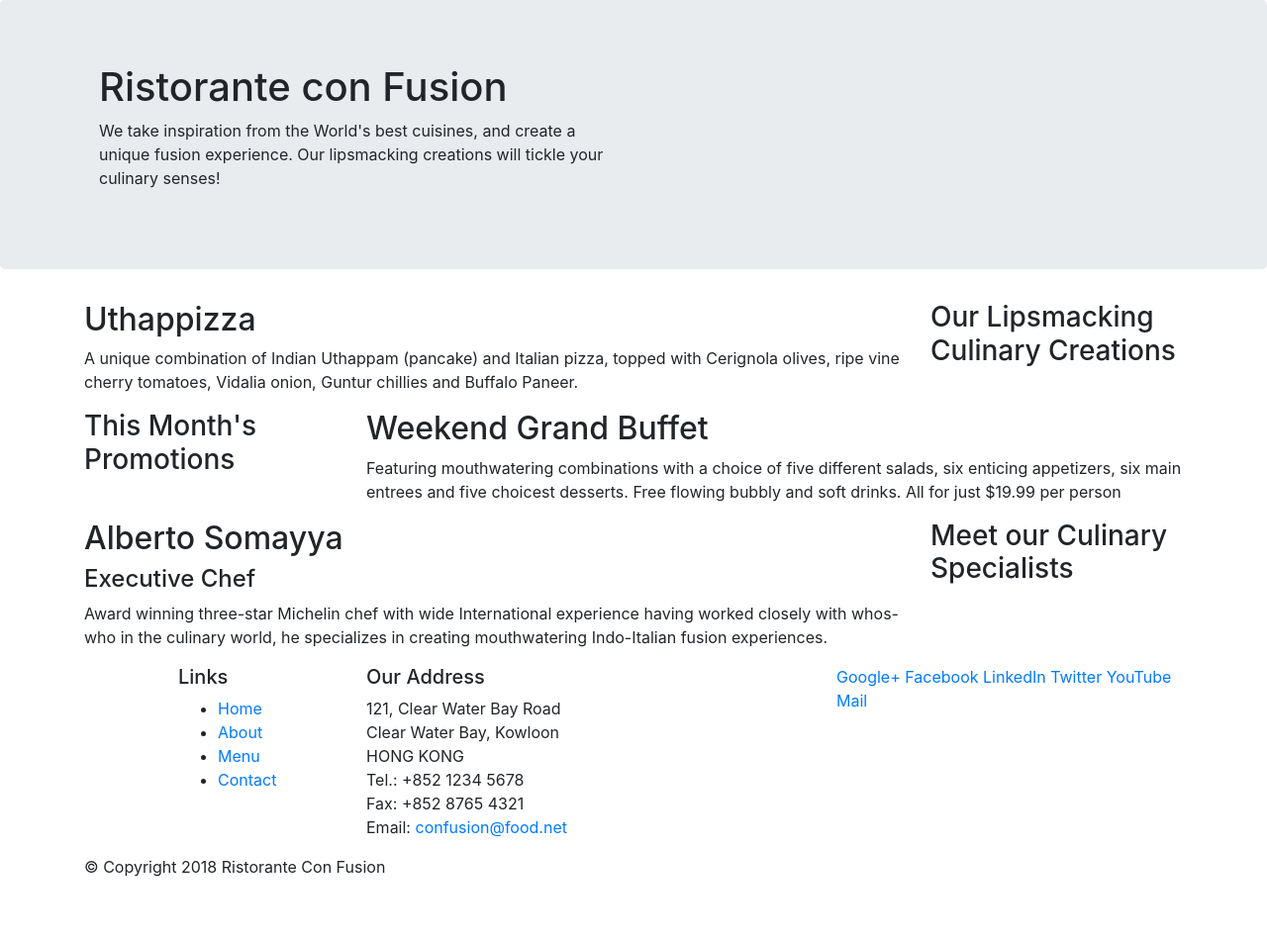
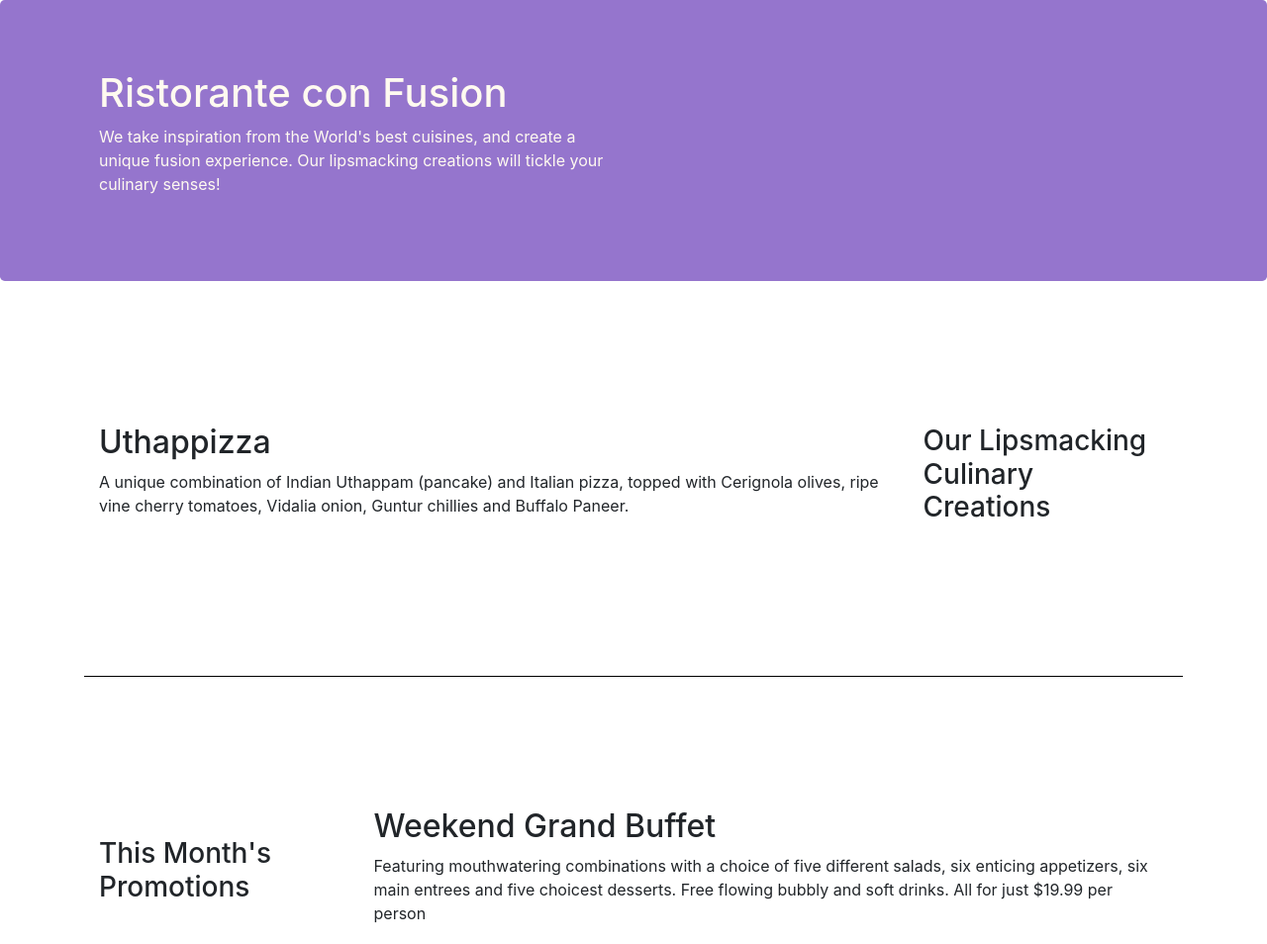
Before and after one commit to developerkshitij2807/bootstrap4, a website: page index.html in a window 1280 px wide. Shown: the top 954 px of the page at 99% size. Before the commit the page ends 904 px from the top, so only its background shows below. Drawn offline with nearby package versions, Linux system fonts and the light colour scheme.

Commit message:
bootstrap-grid-part2

```diff
--- /dev/null
+++ b/css/styles.css
@@ -0,0 +1,31 @@
+
+.row-header{
+    margin: 0px auto;
+    padding: 0px auto;
+}
+
+.row-content{
+    margin: 0px auto;
+    padding: 50px 0px 50px 0px;
+    border-bottom: 1px ridge black;
+    min-height: 400px;
+}
+
+.footer{
+    background-color: #D1C4E9;
+    margin: 0px auto;
+    padding: 20px 0px 20px 0px;
+}
+
+.jumbotron{
+    padding: 70px 30px 70px 30px;
+    margin: 0px auto;
+    background: #9575CD;
+    color: floralwhite;
+}
+
+.address{
+    font-size: 80%;
+    margin: 0px;
+    color: #0f0f0f;
+}
--- a/index.html
+++ b/index.html
@@ -9,26 +9,30 @@
 
     <!-- Bootstrap CSS -->
     <link rel="stylesheet" href="node_modules/bootstrap/dist/css/bootstrap.min.css">
+
+    <!-- Custom CSS-->
+    <link rel="stylesheet" href="css/styles.css">
     <title>Ristorante Con Fusion</title>
 </head>
 
 <body>
-
-    <header class="jumbotron">
-        <div class="container">
-            <div class="col-12 col-sm-6">
-                <div>
-                    <h1>Ristorante con Fusion</h1>
-                    <p>We take inspiration from the World's best cuisines, and create a unique fusion experience. Our lipsmacking creations will tickle your culinary senses!</p>
-                </div>
-                <div class="col-12 col-sm">
+    <header>
+        <div class="jumbotron">
+            <div class="container">
+                <div class="row row-header">
+                    <div class="col-12 col-sm-6">
+                            <h1>Ristorante con Fusion</h1>
+                            <p>We take inspiration from the World's best cuisines, and create a unique fusion experience. Our lipsmacking creations will tickle your culinary senses!</p>
+                        <div class="col-12 col-sm">
+                        </div>
+                    </div>
                 </div>
             </div>
         </div>
     </header>
 
     <div class="container">
-        <div class="row">
+        <div class="row row-content align-items-center">
             <div class="col-12 col-sm-4 order-sm-last col-md-3">
                 <h3>Our Lipsmacking Culinary Creations</h3>
             </div>
@@ -39,7 +43,7 @@
         </div>
 
 
-        <div class="row">
+        <div class="row row-content align-items-center">
             <div class="col-12 col-sm-4 col-md-3">
                 <h3>This Month's Promotions</h3>
             </div>
@@ -49,7 +53,7 @@
             </div>
         </div>
 
-        <div class="row">
+        <div class="row row-content align-items-center">
             <div class="col-12 col-sm-4  order-sm-last col-md-3">
                 <h3>Meet our Culinary Specialists</h3>
             </div>
@@ -61,12 +65,12 @@
         </div>
     </div>
 
-    <footer>
+    <footer class="footer">
         <div class="container">
             <div class="row">
                 <div class="col-4 offset-1 col-sm-2">
                     <h5>Links</h5>
-                    <ul>
+                    <ul class="list-unstyled">
                         <li><a href="#">Home</a></li>
                         <li><a href="#">About</a></li>
                         <li><a href="#">Menu</a></li>
@@ -84,8 +88,8 @@
 		              Email: <a href="mailto:confusion@food.net">confusion@food.net</a>
 		           </address>
                 </div>
-                <div class="col-12 col-sm-4">
-                    <div>
+                <div class="col-12 col-sm-4 align-self-center">
+                    <div class="text-center">
                         <a href="http://google.com/+">Google+</a>
                         <a href="http://www.facebook.com/profile.php?id=">Facebook</a>
                         <a href="http://www.linkedin.com/in/">LinkedIn</a>
@@ -95,7 +99,7 @@
                     </div>
                 </div>
            </div>
-           <div class="row">
+           <div class="row justify-content-center">
                 <div class="col-auto">
                     <p>© Copyright 2018 Ristorante Con Fusion</p>
                 </div>
```
